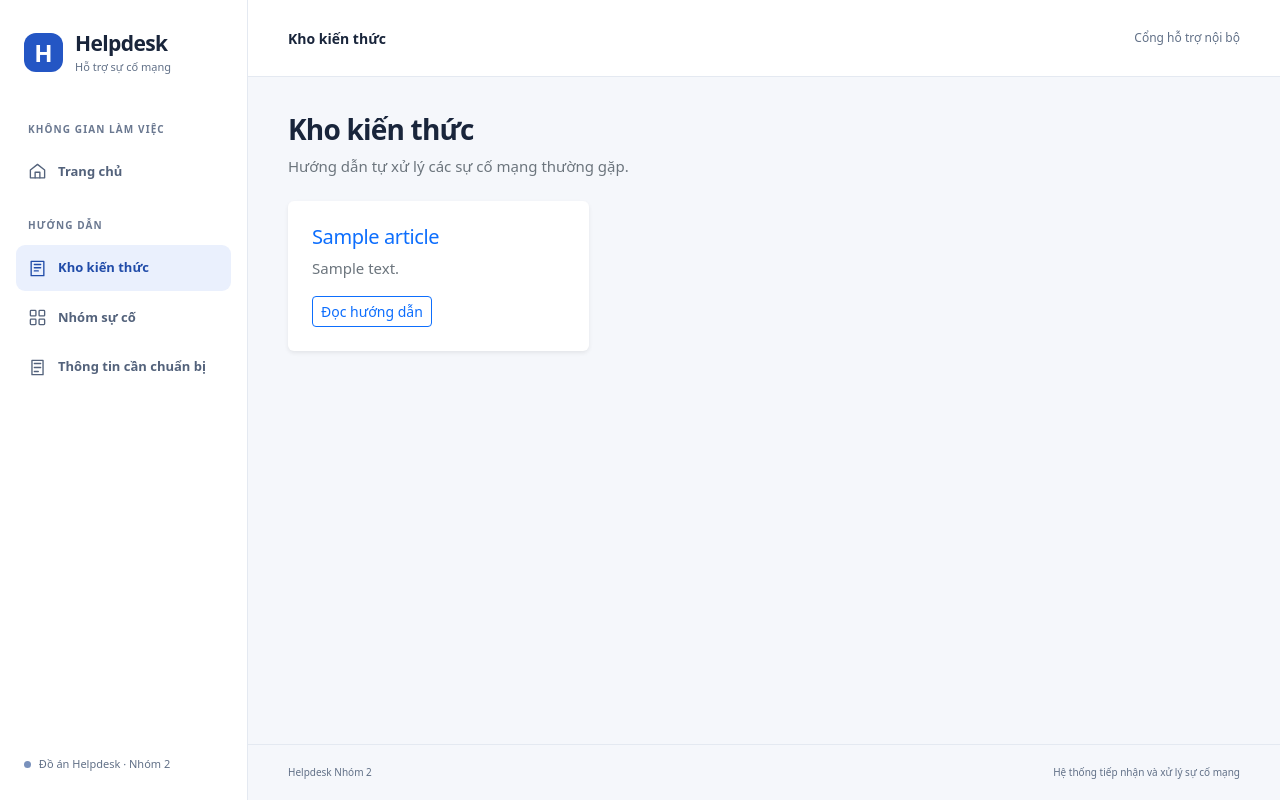
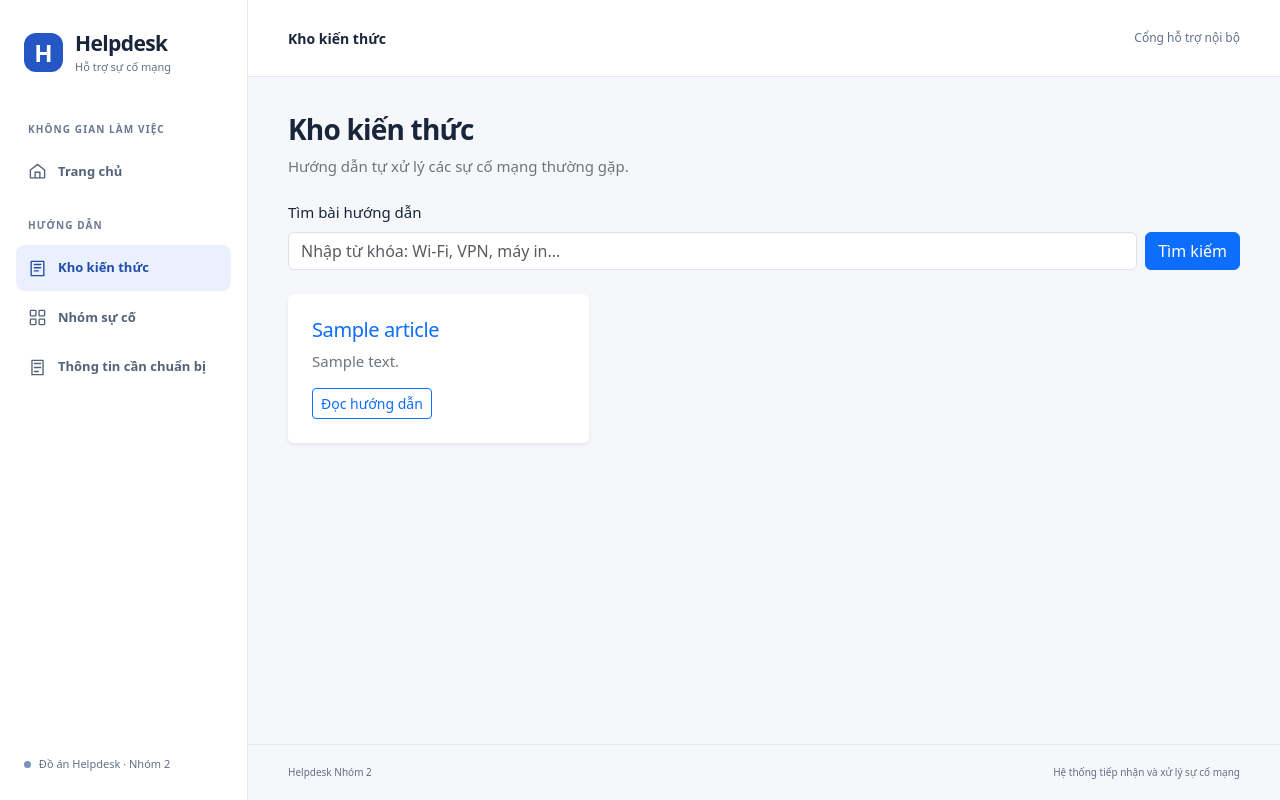
Before and after one commit to lanhhanthienphu/hkdn_nhom2, a Django app: page /kb/ in a window 1280 px wide. Run offline with Django 5.2, Linux system fonts and the light colour scheme; tables that the repository leaves empty hold one stand-in row (values such as "Sample post").

Commit message:
feat: Add knowledge base search

```diff
--- a/kb/templates/kb/article_list.html
+++ b/kb/templates/kb/article_list.html
@@ -13,6 +13,46 @@
         </p>
     </div>
 
+        <form
+        method="get"
+        action="{% url 'kb:article_list' %}"
+        class="mb-4"
+        role="search"
+    >
+        <label for="kb-search" class="form-label">
+            Tìm bài hướng dẫn
+        </label>
+
+        <div class="d-flex flex-wrap gap-2">
+            <input
+                type="search"
+                id="kb-search"
+                name="q"
+                value="{{ query }}"
+                class="form-control flex-grow-1 w-auto"
+                placeholder="Nhập từ khóa: Wi-Fi, VPN, máy in..."
+            >
+
+            <button type="submit" class="btn btn-primary">
+                Tìm kiếm
+            </button>
+
+            {% if query %}
+            <a
+                href="{% url 'kb:article_list' %}"
+                class="btn btn-outline-secondary"
+            >
+                Xóa bộ lọc
+            </a>
+            {% endif %}
+        </div>
+    </form>
+
+    {% if query %}
+    <p class="text-secondary">
+        Kết quả tìm kiếm cho: <strong>{{ query }}</strong>
+    </p>
+    {% endif %}
     <div class="row g-4">
         {% for article in articles %}
         <div class="col-12 col-md-6 col-xl-4">
@@ -43,7 +83,12 @@
         {% empty %}
         <div class="col-12">
             <div class="alert alert-info">
-                Chưa có bài hướng dẫn được xuất bản.
+                {% if query %}
+                    Không tìm thấy bài hướng dẫn phù hợp với “{{ query }}”.
+                    Hãy thử từ khóa khác.
+                {% else %}
+                    Chưa có bài hướng dẫn được xuất bản.
+                {% endif %}
             </div>
         </div>
         {% endfor %}
--- a/kb/views.py
+++ b/kb/views.py
@@ -1,14 +1,27 @@
+from django.db.models import Q
 from django.shortcuts import get_object_or_404, render
+
 from .models import Article
 
 
 def article_list(request):
+    query = request.GET.get("q", "").strip()
+
     articles = Article.objects.filter(is_published=True)
+
+    if query:
+        articles = articles.filter(
+            Q(title__icontains=query)
+            | Q(content__icontains=query)
+        )
 
     return render(
         request,
         "kb/article_list.html",
-        {"articles": articles},
+        {
+            "articles": articles,
+            "query": query,
+        },
     )
 
 
```
